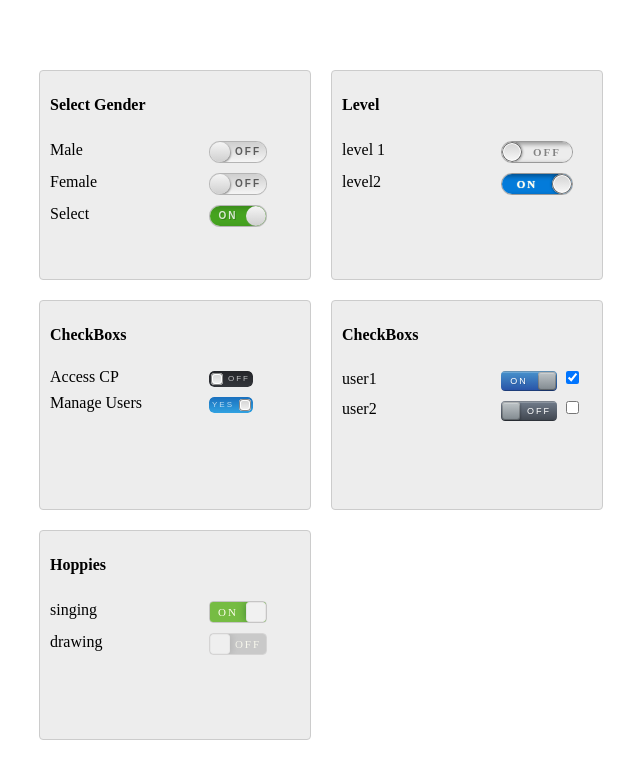
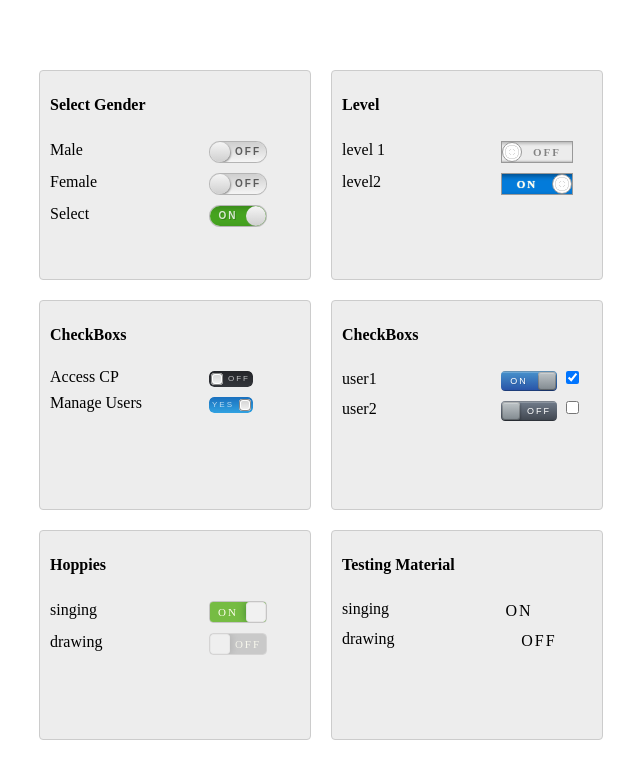
Before and after one commit to ahmad-sa3d/rcswitcher, a plain HTML site: page index.html in a window 1280 px wide. Shown: the whole page, without its empty margins (316-956 px from the left). Drawn offline with Linux system fonts and the light colour scheme.

Commit message:
editing themes

```diff
--- a/css/switcher.css
+++ b/css/switcher.css
@@ -236,7 +236,6 @@ background: linear-gradient(#e4e4e4, #f9f9f9);
 /* ------------  THEME iPHONE ------------ */
 .swraper.iphone
 {
-	border-radius: 9999px;
 	-webkit-box-shadow: 0 0 0 1px #999;
 	        box-shadow: 0 0 0 1px #999;
 	border: 1px solid #999;
@@ -244,8 +243,8 @@ background: linear-gradient(#e4e4e4, #f9f9f9);
 
 .swraper.iphone .stoggler
 {
-	-webkit-box-shadow: inset -2px 2px 5px rgba(0, 0, 0, 0.4);
-		box-shadow: inset -2px 2px 5px rgba(0, 0, 0, 0.4);
+	-webkit-box-shadow: inset 0 2px 3px rgba(0, 0, 0, 0.4), inset 2px 2px 3px rgba( 0, 0, 0, .2 );
+		box-shadow: inset 0 2px 3px rgba(0, 0, 0, 0.2), inset 0 -1px 2px rgba( 0, 0, 0, .2 );
 	background: #ECECEC;
 
 	color: #828282;
@@ -268,9 +267,9 @@ background: linear-gradient(#e4e4e4, #f9f9f9);
 	border-radius: 50px;
 	background: -webkit-linear-gradient(#d1d1d1 0%, #fafafa 100%);
 	background: -o-linear-gradient(#d1d1d1 0%, #fafafa 100%);
-	background: linear-gradient(#d1d1d1 0%, #fafafa 100%);
-	-webkit-box-shadow: inset 0 0 0 1px rgba(0, 0, 0, 0.6), inset 0 0 0 2px #ffffff, 0 0 3px rgba(0, 0, 0, 0.6);
-	        box-shadow: inset 0 0 0 1px rgba(0, 0, 0, 0.6), inset 0 0 0 2px #ffffff, 0 0 3px rgba(0, 0, 0, 0.6);
+	background: radial-gradient( circle, #fefefe 0%, #fefefe 20%, #cfcfcf 21%, #cfcfcf 22%, #fefefe 26%, #fefefe 50%, #dedede 51%, #dedede 56%, #fefefe 59% );
+
+	border: 1px solid #999;
 }
 
 .swraper.iphone .stoggler .sblob:hover{}
@@ -323,6 +322,7 @@ background: linear-gradient(#e4e4e4, #f9f9f9);
 
 
 
+
 body{
 	/*background: #444;*/
 	vertical-align: middle;
--- a/index.html
+++ b/index.html
@@ -35,7 +35,7 @@
 					// reverse: true,
 					theme: 'iphone',
 					width: 70,
-					blobOffset: 0,
+					blobOffset: 1,
 
 
 				});
@@ -74,6 +74,13 @@
 						theme: 'flat',
 						// blobOffset: 3,
 					});
+
+				$('.test :checkbox').switcher(
+					{
+						theme: 'material',
+						// blobOffset: 3,
+					});
+
 			};
 
 
@@ -129,6 +136,15 @@
 					<input type="checkbox" name="drawing" value="1" disabled/>
 				</div>
 
+				<div class="test">
+					<h4>Testing Material</h4>
+
+					<label >singing </label>
+					<input type="checkbox" name="singing" value="1" checked /><br />
+					<label >drawing </label>
+					<input type="checkbox" name="drawing" value="1"/>
+				</div>
+
 			</section>
 
 
--- a/js/switcher.js
+++ b/js/switcher.js
@@ -15,7 +15,7 @@
 		$blob: $( '<span>', {'class': 'sblob'} ),
 
 		// Allowed Themes
-		themes: [ 'light', 'modern', 'dark', 'iphone', 'flat' ],
+		themes: [ 'light', 'modern', 'dark', 'iphone', 'flat', 'material' ],
 
 	};
 
```
